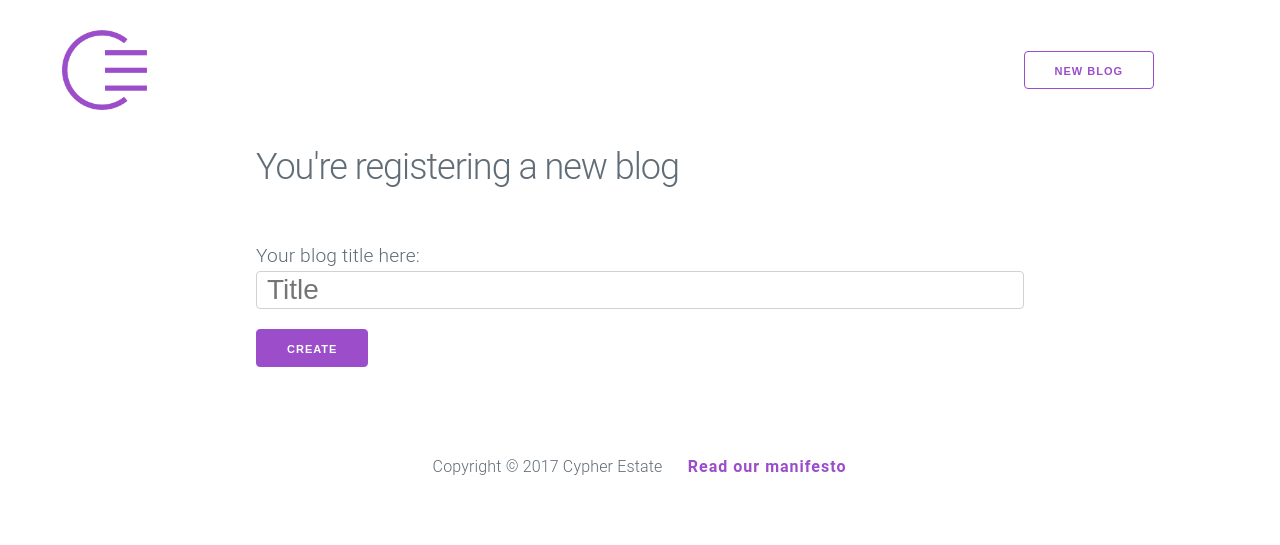
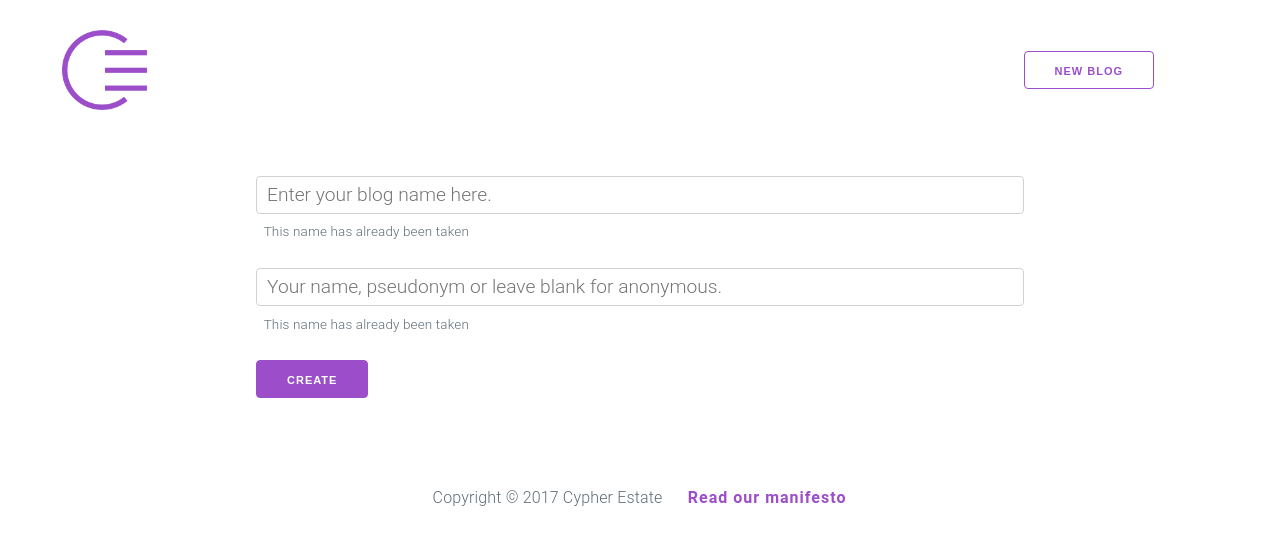
Before and after one commit to FileNation/FileNation-Cypherestate, a Flask app: page /newblog/ in a window 1280 px wide. Shown: the top 545 px of the page. Run offline with Flask 2, Linux system fonts and the light colour scheme; some libraries are stand-ins or nearby versions.

Commit message:
Adding verify functions to the new blog page

```diff
--- a/static/css/main.css
+++ b/static/css/main.css
@@ -50,6 +50,14 @@
 	color: inherit;
 }
 
+.form-text {
+	font-size: inherit;
+	font-family: inherit;
+	color: inherit;
+	font-weight: inherit;
+	color: inherit;
+}
+
 .footnote {
 	font-size: 0.7em;
 }
@@ -58,3 +66,18 @@
 	margin-left: 1%;
 	margin-top: 1%;
 }
+
+br {
+	-webkit-touch-callout: none;
+    -webkit-user-select: none;
+    -khtml-user-select: none;
+    -moz-user-select: none;
+    -ms-user-select: none;
+    user-select: none;
+}
+
+.form-verify {
+	font-size: 0.7em;
+	margin-left: 1%;
+	margin-top: 1%;
+}
--- a/templates/base.html
+++ b/templates/base.html
@@ -10,7 +10,8 @@
   <link rel="stylesheet" href="https://cdn.jsdelivr.net/simplemde/latest/simplemde.min.css">
   <!-- Favicon -->
   <link rel="icon" href="/static/img/icon_32.png"/>
-
+  <!-- Font Awesome -->
+  <script src="https://use.fontawesome.com/fc5688b80a.js"></script>
   <title>Cypher Estate</title>
 </head>
 
--- a/templates/index.html
+++ b/templates/index.html
@@ -8,9 +8,9 @@
 <div id="new-post">
 	<form action="/newpost/" method="post" id="new-post-form">
 		<br>
-		<h3><input class="form-text edgeless" type="text" name="title" maxlength="56" placeholder="Enter your title here." required></h3>
+		<h3><input class="form-text edgeless" type="text" name="title" maxlength="42" placeholder="Enter your title here." required></h3>
 		<textarea placeholder="Write your ideas here." id="text" name="text"
-		maxlength="65536" class="form-text edgeless body-post button-clear"></textarea>
+		maxlength="4451368" class="form-text edgeless body-post button-clear"></textarea>
 		<input class="form-hash" type="password" name="key" placeholder="Enter your private key here." required>
 		<p class="footnote" id="new-blog-footnote">Don't have a key yet? <a target="_blank" href="/newblog/">Create a new blog</a></p>
 		<input class="button-primary float-right publish" type="submit" name="send" value="Publish">
--- a/templates/new_blog.html
+++ b/templates/new_blog.html
@@ -6,11 +6,11 @@
 
 	{%if not key:%}
 		<form action="/new_post/" method="POST" id="new-post-form">
-			<h2>You're registering a new blog</h2>
 			<br>
-			Your blog title here:
-			<br>
-			<h3><input class="form-text" type="text" name="title" maxlength="56" placeholder="Title" required></h3>
+			<input class="form-text" type="text" name="blog_name" maxlength="42" placeholder="Enter your blog name here." required>
+			<p class="form-verify" id="name-verify">This name has already been taken</p>
+			<input class="form-text" type="text" name="blog_author" maxlength="42" placeholder="Your name, pseudonym or leave blank for anonymous." required>
+			<p class="form-verify" id="author-verify">This name has already been taken</p>
 			<input class="button-primary publish" type="submit" name="send" value="Create">
 		</form>
 		<script>
```
Also changed, not shown: static/img/icon_large_social.png (added), static/img/t-shirt-white.png (added), static/img/t-shirt.png (added), 1 other file.
